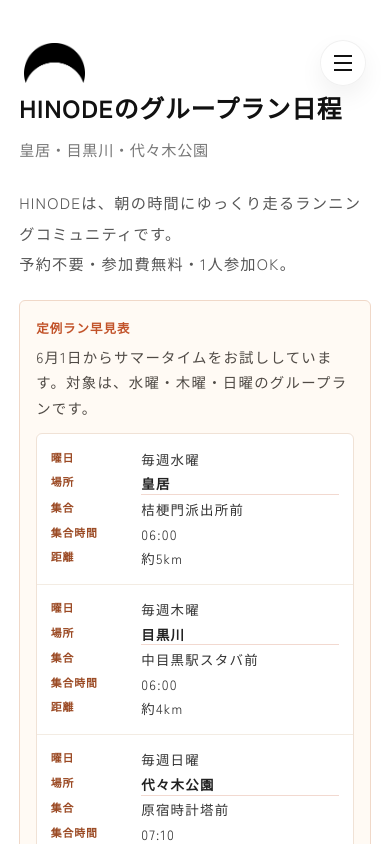
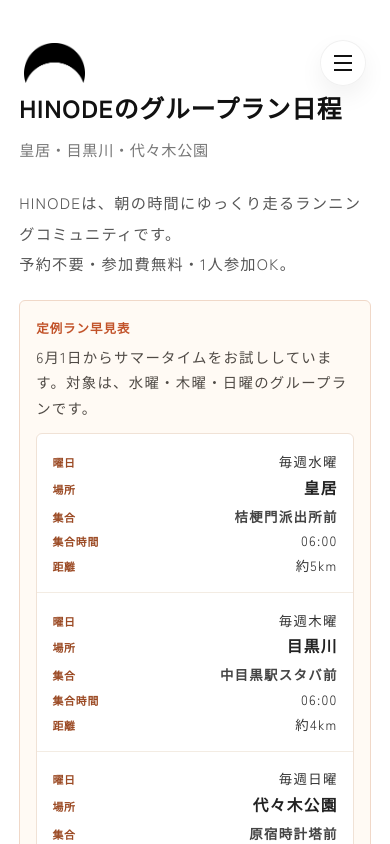
Before and after one commit to git10a/hinode, a Next.js app: page /schedule in a window 390 px wide. Shown: the top 844 px of the page. Built offline with nearby package versions, Linux system fonts and the light colour scheme.

Commit message:
Refine mobile schedule quick reference

```diff
--- a/app/schedule/schedule.module.css
+++ b/app/schedule/schedule.module.css
@@ -128,13 +128,12 @@
     color: #222;
     font-weight: 700;
     text-decoration: none;
-    border-bottom: 1px solid rgba(194, 83, 42, 0.22);
-    transition: color 0.2s, border-color 0.2s;
+    border-bottom: none;
+    transition: color 0.2s;
 }
 
 .scheduleTable a:hover {
     color: #c2532a;
-    border-bottom-color: #c2532a;
 }
 
 .scheduleQuickViewNote {
@@ -1154,7 +1153,7 @@
     }
 
     .scheduleTable tr {
-        padding: 0.78rem 0.85rem;
+        padding: 0.9rem 0.95rem;
         border-bottom: 1px solid #f3ece3;
     }
 
@@ -1163,20 +1162,39 @@
     }
 
     .scheduleTable td {
-        display: grid;
-        grid-template-columns: 5rem minmax(0, 1fr);
-        gap: 0.65rem;
-        padding: 0.12rem 0;
+        display: flex;
+        align-items: baseline;
+        justify-content: space-between;
+        gap: 1rem;
+        padding: 0.08rem 0;
         border-bottom: none;
         font-size: 0.84rem;
+        line-height: 1.65;
+        text-align: right;
     }
 
     .scheduleTable td::before {
         content: attr(data-label);
+        flex: 0 0 auto;
         color: #9b4a24;
         font-size: 0.68rem;
         font-weight: 700;
         letter-spacing: 0.08em;
+        text-align: left;
+    }
+
+    .scheduleTable td[data-label="場所"] {
+        padding-bottom: 0.18rem;
+        font-size: 0.98rem;
+    }
+
+    .scheduleTable td[data-label="場所"] a {
+        border-bottom: none;
+    }
+
+    .scheduleTable td[data-label="集合"] {
+        color: #444;
+        font-weight: 600;
     }
 
     .firstRunCallout {
```
